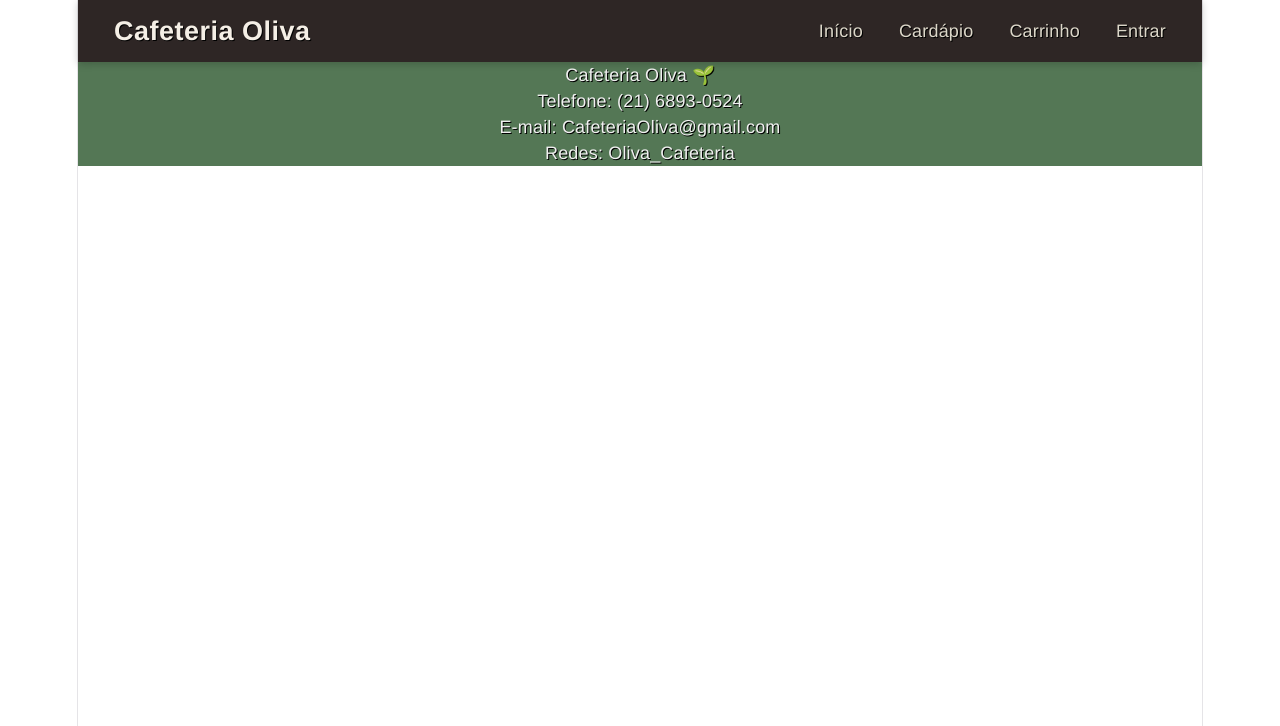
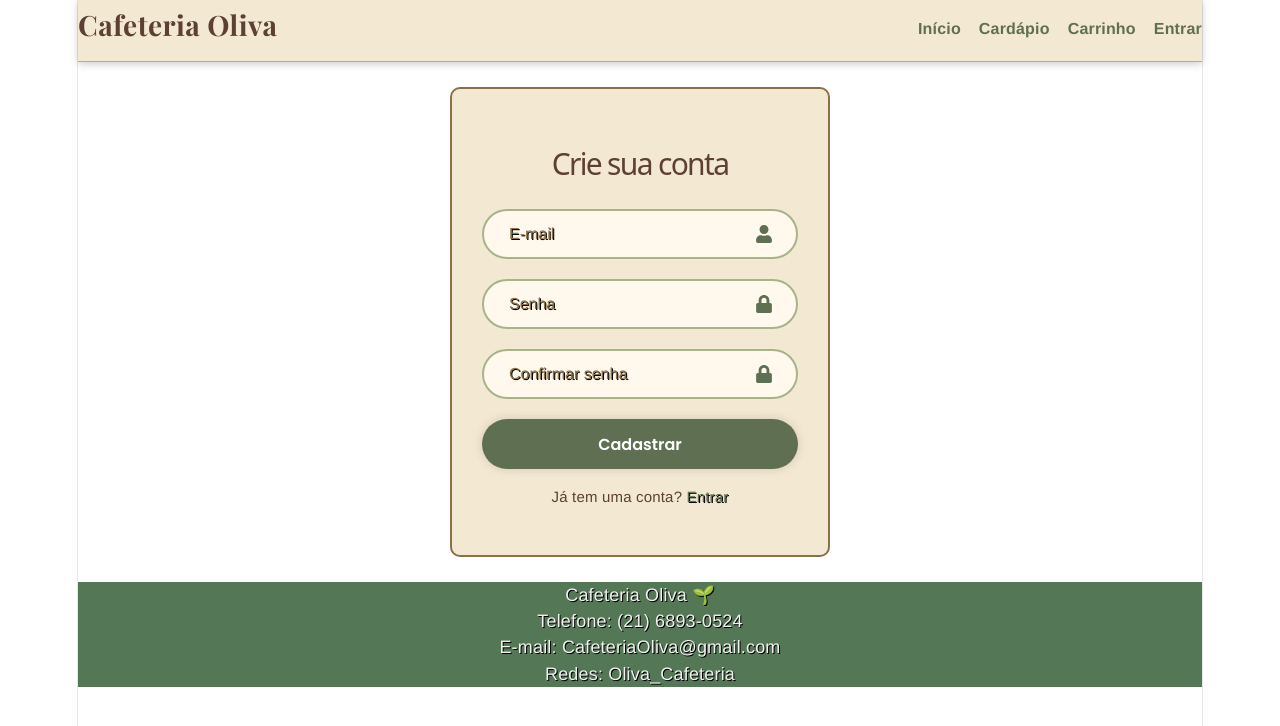
Before and after one commit to jotap-p/projeto-cafeteria, a React (Vite) app: page /registro in a window 1280 px wide. Shown: the top 726 px of the page. Built offline with nearby package versions, Linux system fonts and the light colour scheme.

Commit message:
alterando a pagina de Login

```diff
--- a/src/App.jsx
+++ b/src/App.jsx
@@ -3,6 +3,7 @@ import "./App.css";
 import Navbar from "./components/Navbar";
 import Footer from "./components/Footer";
 import Cardapio from "./pages/cardapio";
+import Registro from "./components/Registro";
 import Login from "./components/Login";
 import Favoritos from "./pages/favoritos";
 
@@ -16,6 +17,7 @@ export default function App() {
           <Route path="/cardapio" element={<Cardapio />} />
           <Route path="/login" element={<Login />} />
           <Route path="/favoritos" element={<Favoritos />} />
+          <Route path="/registro" element={<Registro />} />
         </Routes>
       </main>
       <Footer />
--- a/src/components/Login.css
+++ b/src/components/Login.css
@@ -1,51 +1,58 @@
+@import url('https://fonts.googleapis.com/css2?family=Playfair+Display:wght@600;700&family=Poppins:wght@400;500;600&display=swap');
+
 .container {
-    width: 450px;
-    background-color: rgb(221, 158, 116);
+    width: 380px;
+    background-color: #F3E9D2;
     backdrop-filter: blur(10px);
-    border: 2px solid rgb(170, 121, 76);
-    padding: 40px;
+    border: 2px solid #8B6F47;
+    padding: 30px;
     border-radius: 10px;
+    margin: 25px auto;
 }
-
+/* TÍTULO */
 .container h1 {
     text-align: center;
     font-size: 30px;
-    color: #fff;
+    color: #5C4033;
 }
 
+/* CAMPOS DE E-MAIL E SENHA */
 .container .input-field {
     position: relative;
     width: 100%;
     height: 50px;
-    margin: 30px auto;
+    margin: 20px auto;
 }
 
 .input-field input {
     width: 100%;
     height: 100%;
-    background-color: transparent;
+    background-color: #FFF9ED;
     outline: none;
-    border: 2px solid rgba(225, 225, 225, 0.2);
+    border: 2px solid #A9B388;
     border-radius: 40px;
     font-size: 16px;
-    color: #fff;
+    color: #5C4033;
     padding: 20px 25px;
     box-sizing: border-box;
 }
 
+/* TEXTO DENTRO DOS CAMPOS */
 .input-field input::placeholder {
-    color: #fff;
+    color: #8B6F47;
 }
 
+/* ÍCONES */
 .input-field .icon {
     position: absolute;
     right: 25px;
     top: 50%;
     transform: translateY(-50%);
     font-size: 18px;
-    color: #fff;
+    color: #5F6F52;
 }
 
+/* LEMBRE DE MIM + ESQUECEU A SENHA */
 .container .recall-forget {
     display: flex;
     justify-content: space-between;
@@ -54,7 +61,8 @@
 }
 
 .recall-forget label {
-    color: #fff;
+
+    color: #5C4033;
 }
 
 .recall-forget input {
@@ -62,36 +70,94 @@
 }
 
 .recall-forget a,
+
 .signup-link p a {
-    color: #fff;
+    color: #5F6F52;
     text-decoration: none;
 }
 
 .recall-forget a:hover,
+
 .signup-link p a:hover {
     text-decoration: underline;
 }
 
+/* BOTÃO ENTRAR / CADASTRAR */
 .container button {
     width: 100%;
     height: 50px;
-    background-color: #fff;
+    background-color: #5F6F52;
+    color: #fff;
     border: none;
     outline: none;
     border-radius: 40px;
-    box-shadow: 0 0 10px rgba(0, 0, 0, 0.1);
+    box-shadow: 0 0 10px rgba(92, 64, 51, 0.2);
     cursor: pointer;
     font-size: 16px;
     font-weight: 600;
+    font-family: 'Poppins', serif;
     text-shadow: none;
 }
 
+/* ÁREA DO REGISTRO */
 .container .signup-link {
     font-size: 15px;
     text-align: center;
-    margin: 20px;
+    margin: 15px;
+    font-family: 'Poppins', sans-serif;
 }
 
+.signup-link p {
+    color: #5C4033;
+}
+
+/* TIRA O OLHINHO PADRÃO DO NAVEGADOR */
 input[type="password"]::-ms-reveal {
     display: none;
 }
+
+.navbar {
+    background-color: #F3E9D2;
+    padding: 12px 0 15px;
+    text-align: center;
+    border-bottom: 1px solid #A9B388;
+    font-family: 'Poppins', sans-serif;
+}
+
+.navbar-marca {
+    display: block;
+    color: #5C4033;
+    font-size: 28px;
+    font-weight: 700;
+    margin-bottom: 8px;
+    font-family: 'Playfair Display', serif;
+}
+
+.navbar-links {
+    display: flex;
+    justify-content: center;
+    gap: 18px;
+}
+
+.navbar-links a {
+    color: #5F6F52;
+    text-decoration: none;
+    font-weight: 600;
+    font-size: 16px;
+}
+
+.navbar-links a:hover {
+    color: #8B6F47;
+}
+
+.navbar,
+.navbar-marca,
+.navbar-links,
+.navbar-links a,
+.container h1,
+.container p,
+.container label,
+.container button {
+    text-shadow: none;
+    filter: none;
+}
--- a/src/components/Login.jsx
+++ b/src/components/Login.jsx
@@ -1,16 +1,28 @@
-import React from 'react';
+import React, { useState } from "react";
 import { FaUser, FaLock } from "react-icons/fa";
-import { useState } from "react";
+import { useNavigate, Link } from "react-router-dom";
 import "./Login.css";
 
 const Login = () => {
     const [username, setUsername] = useState("");
-    const [password, setpassword] = useState("");
+    const [password, setPassword] = useState("");
+
+    const navigate = useNavigate();
 
     const handleSubmit = (event) => {
         event.preventDefault();
 
-        alert("Enviando os dados: " + username + " - " + password);
+        const usuario = JSON.parse(localStorage.getItem("usuario"));
+
+        if (
+            usuario &&
+            usuario.email === username &&
+            usuario.senha === password
+        ) {
+            navigate("/cardapio");
+        } else {
+            alert("E-mail ou senha incorretos!");
+        }
     };
 
     return (
@@ -23,34 +35,39 @@ const Login = () => {
                     <input
                         type="email"
                         placeholder="E-mail"
+                        value={username}
                         onChange={(e) => setUsername(e.target.value)}
+                        required
                     />
-                    <FaUser className="icon"/>
+                    <FaUser className="icon" />
                 </div>
 
                 <div className="input-field">
                     <input
                         type="password"
                         placeholder="Senha"
-                        onChange={(e) => setpassword(e.target.value)}
+                        value={password}
+                        onChange={(e) => setPassword(e.target.value)}
+                        required
                     />
-                    <FaLock className="icon"/>
+                    <FaLock className="icon" />
                 </div>
 
                 <div className="recall-forget">
                     <label>
-                        <input type="checkbox"/>
+                        <input type="checkbox" />
                         Lembre de mim
                     </label>
 
-                    <a href="a">Esqueceu a senha?</a>
+                    <Link to="/EsquecerSenha">Esqueceu a Senha?</Link>
                 </div>
 
                 <button type="submit">Entrar</button>
 
                 <div className="signup-link">
                     <p>
-                        Não tem uma conta? <a href="a">Registrar</a>
+                        Não tem uma conta?{" "}
+                        <Link to="/Registro">Registrar</Link>
                     </p>
                 </div>
 
--- /dev/null
+++ b/src/components/Registro.jsx
@@ -0,0 +1,85 @@
+import { useState } from "react";
+import { FaUser, FaLock } from "react-icons/fa";
+import { useNavigate, Link } from "react-router-dom";
+import "./Login.css";
+
+function Registro() {
+  const [email, setEmail] = useState("");
+  const [senha, setSenha] = useState("");
+  const [confirmarSenha, setConfirmarSenha] = useState("");
+
+  const navigate = useNavigate();
+
+  const handleCadastro = (e) => {
+    e.preventDefault();
+
+    if (senha !== confirmarSenha) {
+      alert("As senhas não coincidem!");
+      return;
+    }
+
+    const usuario = {
+      email: email,
+      senha: senha
+    };
+
+    localStorage.setItem("usuario", JSON.stringify(usuario));
+
+    alert("Cadastro realizado com sucesso!");
+
+    navigate("/login");
+  };
+
+  return (
+    <div className="container">
+      <form onSubmit={handleCadastro}>
+
+        <h1>Crie sua conta</h1>
+
+        <div className="input-field">
+          <input
+            type="email"
+            placeholder="E-mail"
+            value={email}
+            onChange={(e) => setEmail(e.target.value)}
+            required
+          />
+          <FaUser className="icon" />
+        </div>
+
+        <div className="input-field">
+          <input
+            type="password"
+            placeholder="Senha"
+            value={senha}
+            onChange={(e) => setSenha(e.target.value)}
+            required
+          />
+          <FaLock className="icon" />
+        </div>
+
+        <div className="input-field">
+          <input
+            type="password"
+            placeholder="Confirmar senha"
+            value={confirmarSenha}
+            onChange={(e) => setConfirmarSenha(e.target.value)}
+            required
+          />
+          <FaLock className="icon" />
+        </div>
+
+        <button type="submit">Cadastrar</button>
+
+        <div className="signup-link">
+          <p>
+            Já tem uma conta? <Link to="/login">Entrar</Link>
+          </p>
+        </div>
+
+      </form>
+    </div>
+  );
+}
+
+export default Registro;
```
Also changed, not shown: src/components/EsquecerSenha.jsx (added).
